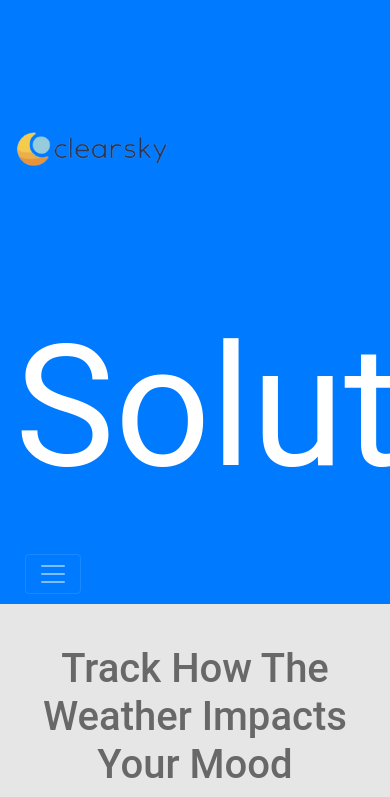
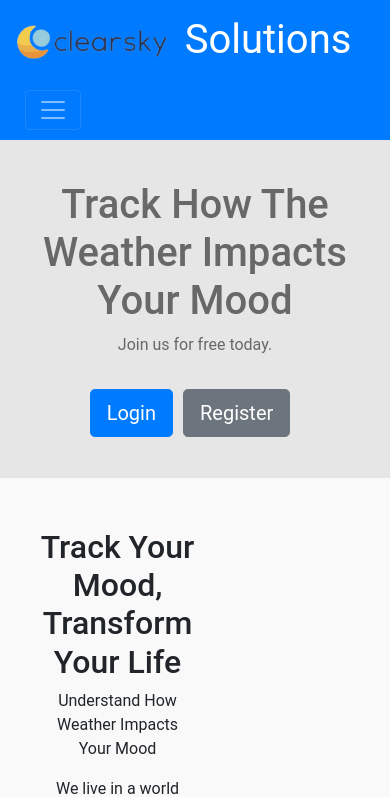
Before and after one commit to AdamRyanUK/moodapp, a Django app: page / in a window 390 px wide; the page is wider, and only the part inside the window is pictured. Shown: the top 797 px of that part. Run offline with Django 3.2, Linux system fonts and the light colour scheme; data that the repository does not hold is empty; some libraries are stand-ins or nearby versions.

Commit message:
changed font

```diff
--- a/core/static/css/styles.css
+++ b/core/static/css/styles.css
@@ -72,7 +72,7 @@ body {
 @media (max-width: 768px) {
     .navbar-custom .navbar-brand,
     .navbar-custom .navbar-nav .nav-link {
-        font-size: 10.5rem !important; /* Significantly increase font size for better readability */
+        font-size: 2.5rem !important; /* Significantly increase font size for better readability */
         padding: 10px 0;  /* Increase padding for touch targets */
     }
 
```
Also changed, not shown: db.sqlite3.
